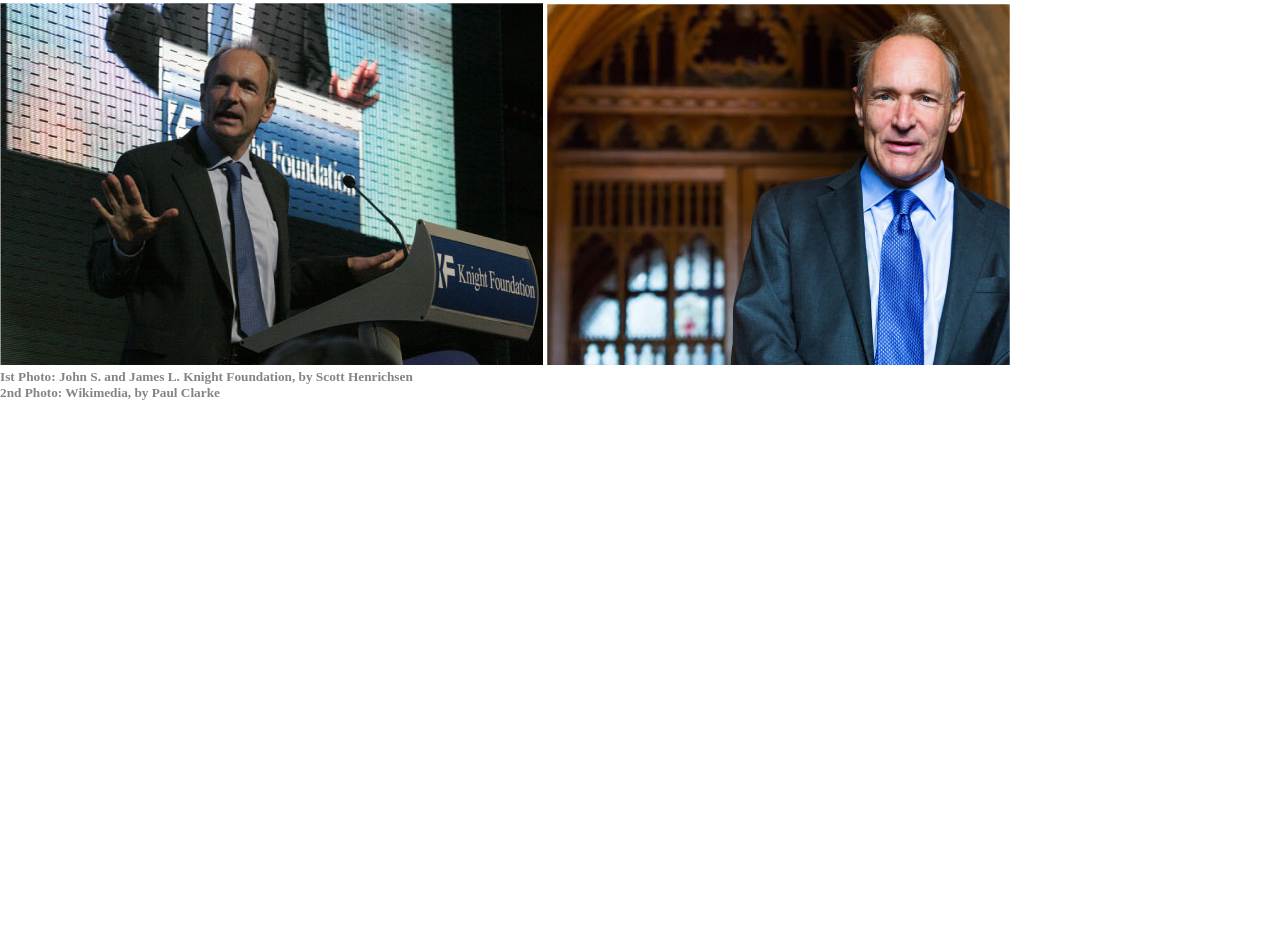
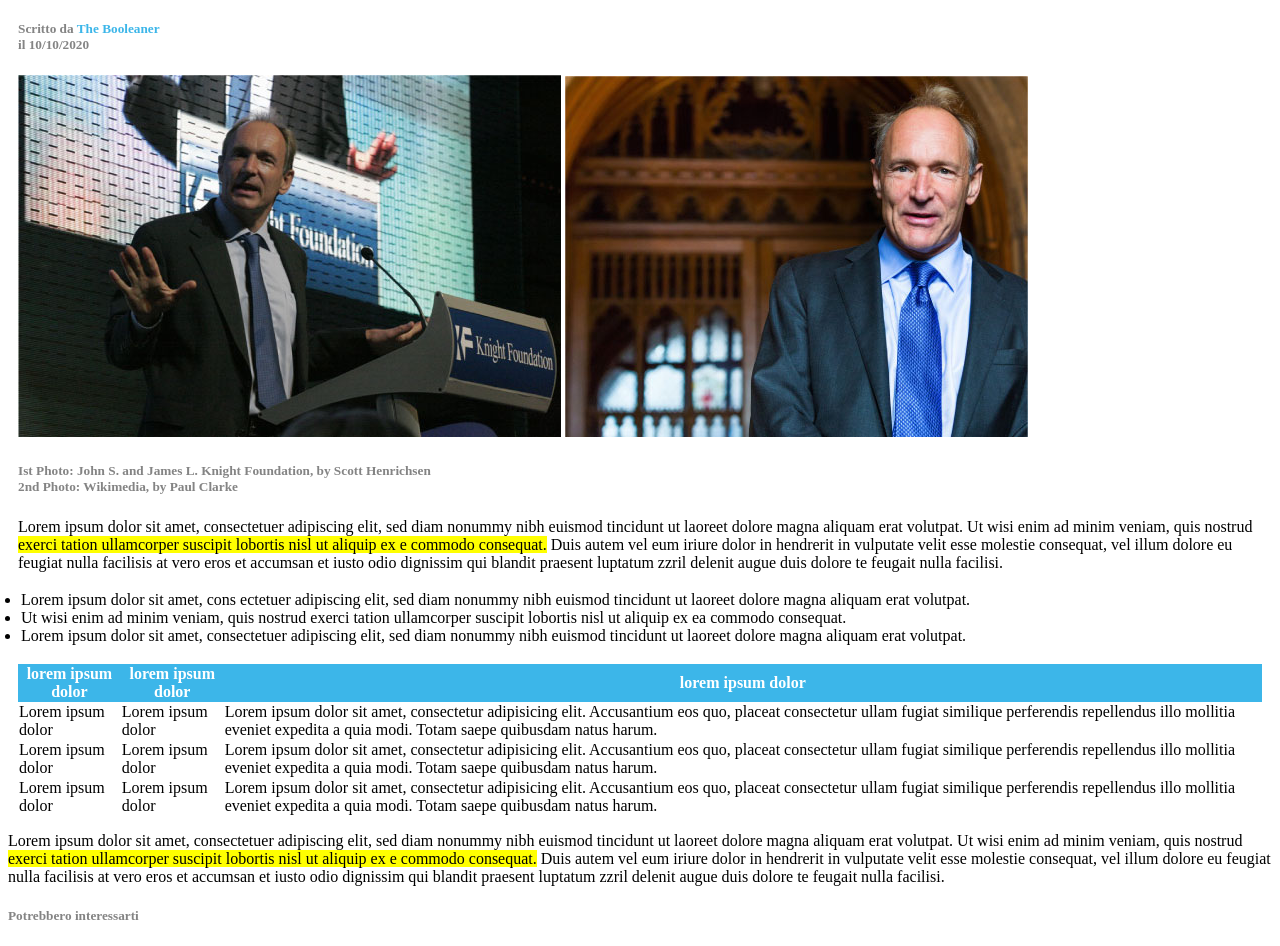
Before and after one commit to Richter96/html-css-booleaner, a plain HTML site: page index.html in a window 1280 px wide. Shown: the part 342-1288 px from the top of the page. Before the commit the page ends 800 px from the top, so only its background shows below. Drawn offline with Linux system fonts and the light colour scheme.

Commit message:
add section table

```diff
--- a/css/style.css
+++ b/css/style.css
@@ -1,3 +1,9 @@
+
+/* *{
+    margin: 0;
+    box-sizing: border-box;
+} */
+
 #logo {
  width: 350px;
  padding-top: 5%;
@@ -6,12 +12,10 @@
 header {
     background-image: url(../img/pattern.png);
     background-color: #4ea0ff;
-
 }
 
 h1 {
     font-size: 50px;
-    margin-top: 20px;
 }
 
 h5{
@@ -27,7 +31,19 @@ a{
     margin-top: 20px;
 }
 
-*{
-    margin: 0;
-    box-sizing: border-box;
+section {
+    margin: 10px;
 }
+
+.list-tim ul {
+    padding: 3px;
+}
+
+#blu{
+    background-color: #3cb6e9;
+    color: white;
+}
+
+table{
+    border-spacing: unset;
+}
--- a/index.html
+++ b/index.html
@@ -19,17 +19,85 @@
     <main>
         <section>
             <h1>Internet deve essere al servizio del "bene pubblico": il manifesto di Tim Berners-Lee</h1>
-            <h5>Scritto da <a href="">The Booleaner</a>  <br> il 10/10/2020</h5>
+            <h5>Scritto da <a href="">The Booleaner</a> <br> il 10/10/2020</h5>
             <div class="tim">
                 <img src="./img/tim-1.jpg" alt="">
                 <img src="./img/tim-2.jpg" alt="">
             </div>
-            <h5>Ist Photo: John S. and James L. Knight Foundation, by Scott Henrichsen <br> 2nd Photo: Wikimedia, by Paul Clarke</h5>
+            <h5>Ist Photo: John S. and James L. Knight Foundation, by Scott Henrichsen <br> 2nd Photo: Wikimedia, by
+                Paul Clarke</h5>
+        </section>
+        <!-- /section img-tim -->
+        <section>
+            <p>Lorem ipsum dolor sit amet, consectetuer adipiscing elit, sed diam nonummy nibh euismod tincidunt ut
+                laoreet dolore magna aliquam erat volutpat. Ut wisi enim
+                ad minim veniam, quis nostrud <mark>exerci tation ullamcorper suscipit lobortis nisl ut aliquip ex e
+                    commodo consequat.</mark> Duis autem vel eum iriure dolor in hendrerit in
+                vulputate velit esse molestie consequat, vel illum dolore eu feugiat nulla facilisis at vero eros et
+                accumsan et iusto odio dignissim qui blandit praesent luptatum
+                zzril delenit augue duis dolore te feugait nulla facilisi.</p>
+            <div class="list-tim">
+                <ul>
+                    <li>Lorem ipsum dolor sit amet, cons ectetuer adipiscing elit, sed diam nonummy nibh euismod
+                        tincidunt ut laoreet dolore magna aliquam erat volutpat.</li>
+                    <li>Ut wisi enim ad minim veniam, quis nostrud exerci tation ullamcorper suscipit lobortis nisl ut
+                        aliquip ex ea commodo consequat.</li>
+                    <li>Lorem ipsum dolor sit amet, consectetuer adipiscing elit, sed diam nonummy nibh euismod
+                        tincidunt ut laoreet dolore magna aliquam erat volutpat.</li>
+                </ul>
+            </div>
+        </section>
+        <!-- /section description tim -->
+        <section>
+            <table>
+                <thead>
+                    <tr id="blu">
+                        <th> lorem ipsum dolor </th>
+                        <th> lorem ipsum dolor </th>
+                        <th> lorem ipsum dolor </th>
+                    </tr>
+                </thead>
+                <tbody>
+                    <tr>
+                        <td>Lorem ipsum dolor</td>
+                        <td>Lorem ipsum dolor</td>
+                        <td>Lorem ipsum dolor sit amet, consectetur adipisicing elit. Accusantium eos quo,
+                            placeat consectetur ullam fugiat similique perferendis repellendus illo mollitia
+                            eveniet expedita a quia modi. Totam saepe quibusdam natus harum.</td>
+                    </tr>
+                    <tr>
+                        <td>Lorem ipsum dolor</td>
+                        <td>Lorem ipsum dolor</td>
+                        <td>Lorem ipsum dolor sit amet, consectetur adipisicing elit. Accusantium eos quo,
+                            placeat consectetur ullam fugiat similique perferendis repellendus illo mollitia
+                            eveniet expedita a quia modi. Totam saepe quibusdam natus harum.</td>
+                    </tr>
+                    <tr>
+                        <td>Lorem ipsum dolor</td>
+                        <td>Lorem ipsum dolor</td>
+                        <td>Lorem ipsum dolor sit amet, consectetur adipisicing elit. Accusantium eos quo,
+                            placeat consectetur ullam fugiat similique perferendis repellendus illo mollitia
+                            eveniet expedita a quia modi. Totam saepe quibusdam natus harum.</td>
+                    </tr>
+
+                </tbody>
+            </table>
         </section>
         <!-- /section -->
+        <div>
+            <p>Lorem ipsum dolor sit amet, consectetuer adipiscing elit, sed diam nonummy nibh euismod tincidunt ut
+                laoreet dolore magna aliquam erat volutpat. Ut wisi enim
+                ad minim veniam, quis nostrud <mark>exerci tation ullamcorper suscipit lobortis nisl ut aliquip ex e
+                    commodo consequat.</mark> Duis autem vel eum iriure dolor in hendrerit in
+                vulputate velit esse molestie consequat, vel illum dolore eu feugiat nulla facilisis at vero eros et
+                accumsan et iusto odio dignissim qui blandit praesent luptatum
+                zzril delenit augue duis dolore te feugait nulla facilisi.</p>
+
+        </div>
 
     </main>
     <footer>
+        <h5>Potrebbero interessarti</h5>
 
     </footer>
 </body>
```
